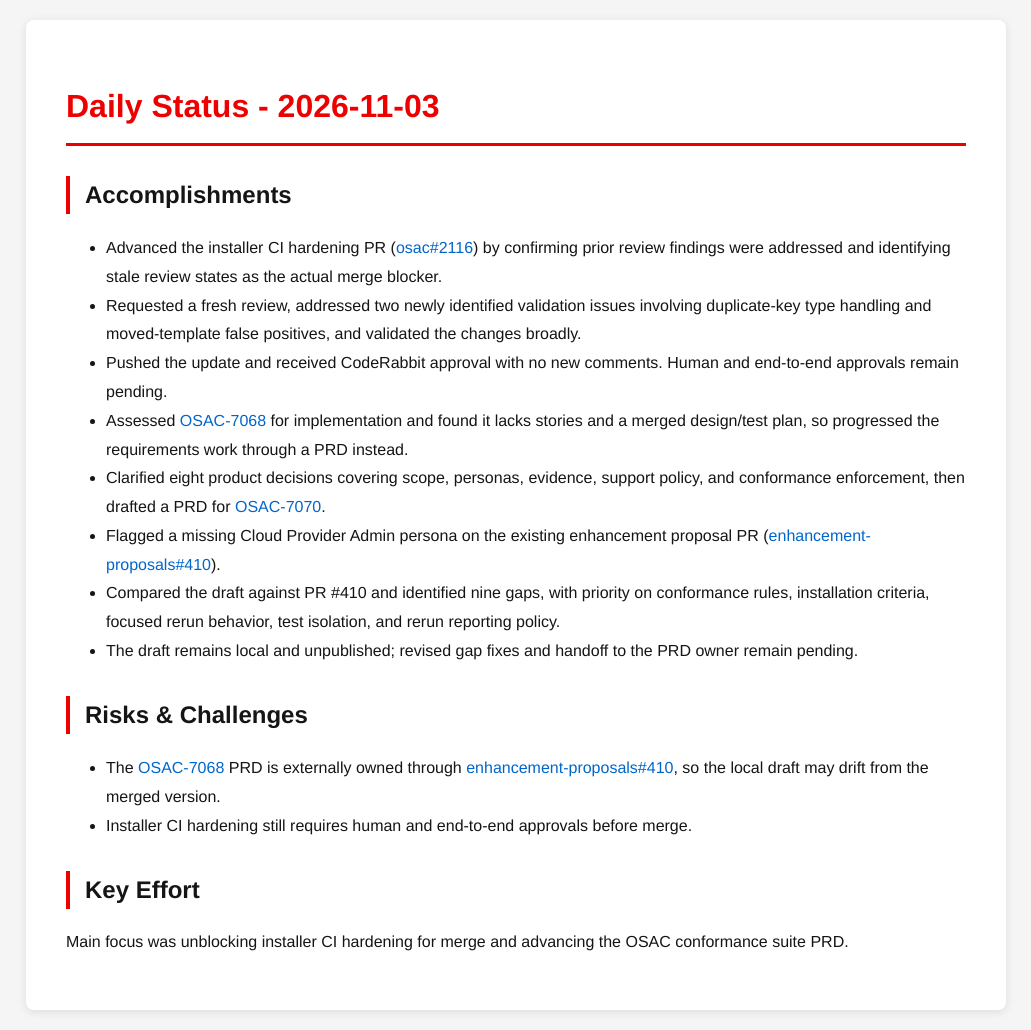
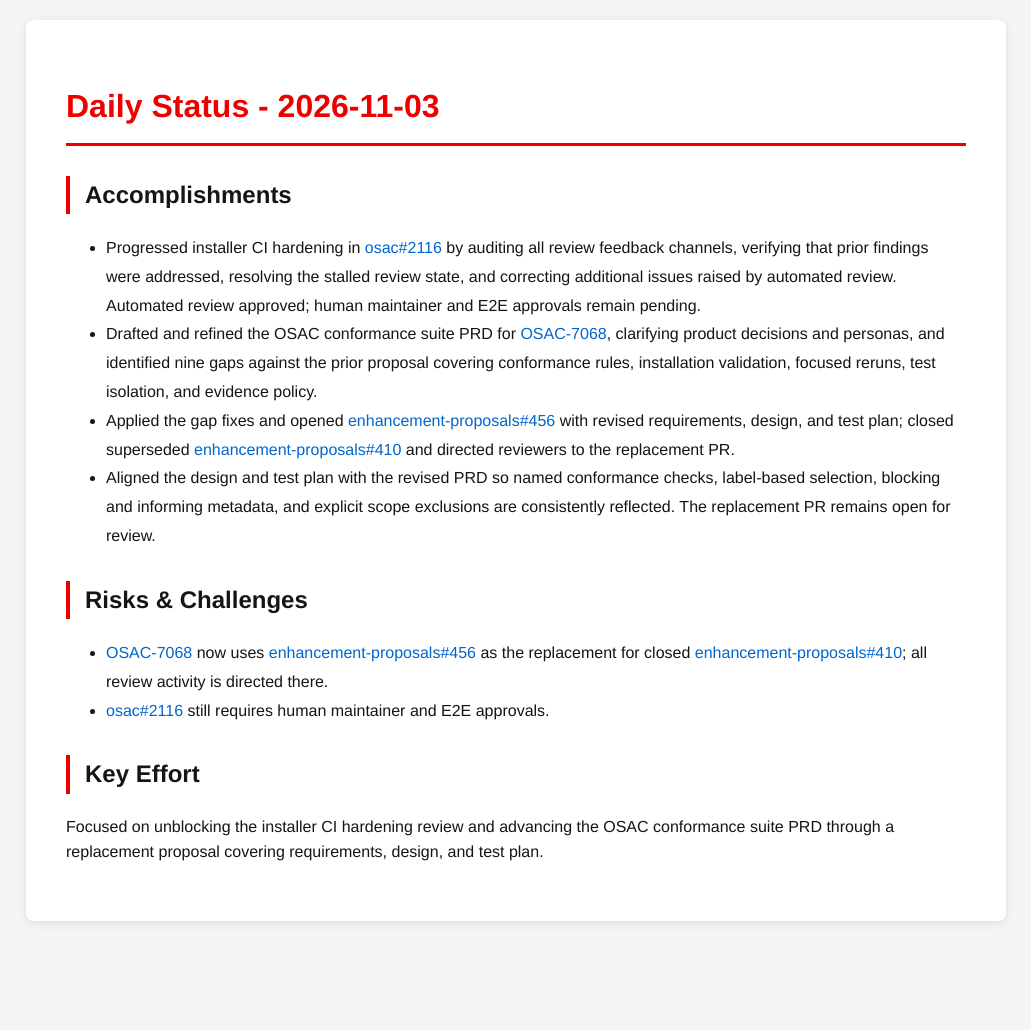
Before and after one commit to tzvatot/daily-status, a Jekyll site: the page built from 2026-11-03.md, in a window 1280 px wide. Shown: the whole page, without its empty margins (124-1155 px from the left). Built offline with Jekyll 4.4.1, drawn with Linux system fonts in a browser that asks for light colours; after the commit the page ends 941 px from its top, so only the background shows below that.

Commit message:
Daily status update - 2026-11-03

```diff
--- a/2026-11-03.md
+++ b/2026-11-03.md
@@ -7,18 +7,14 @@ date: 2026-11-03
 # Daily Status - 2026-11-03
 
 ## Accomplishments
-- Advanced the installer CI hardening PR ([osac#2116](https://github.com/osac-project/osac/pull/2116)) by confirming prior review findings were addressed and identifying stale review states as the actual merge blocker.
-- Requested a fresh review, addressed two newly identified validation issues involving duplicate-key type handling and moved-template false positives, and validated the changes broadly.
-- Pushed the update and received CodeRabbit approval with no new comments. Human and end-to-end approvals remain pending.
-- Assessed [OSAC-7068](https://redhat.atlassian.net/browse/OSAC-7068) for implementation and found it lacks stories and a merged design/test plan, so progressed the requirements work through a PRD instead.
-- Clarified eight product decisions covering scope, personas, evidence, support policy, and conformance enforcement, then drafted a PRD for [OSAC-7070](https://redhat.atlassian.net/browse/OSAC-7070).
-- Flagged a missing Cloud Provider Admin persona on the existing enhancement proposal PR ([enhancement-proposals#410](https://github.com/osac-project/enhancement-proposals/pull/410)).
-- Compared the draft against PR #410 and identified nine gaps, with priority on conformance rules, installation criteria, focused rerun behavior, test isolation, and rerun reporting policy.
-- The draft remains local and unpublished; revised gap fixes and handoff to the PRD owner remain pending.
+- Progressed installer CI hardening in [osac#2116](https://github.com/osac-project/osac/pull/2116) by auditing all review feedback channels, verifying that prior findings were addressed, resolving the stalled review state, and correcting additional issues raised by automated review. Automated review approved; human maintainer and E2E approvals remain pending.
+- Drafted and refined the OSAC conformance suite PRD for [OSAC-7068](https://redhat.atlassian.net/browse/OSAC-7068), clarifying product decisions and personas, and identified nine gaps against the prior proposal covering conformance rules, installation validation, focused reruns, test isolation, and evidence policy.
+- Applied the gap fixes and opened [enhancement-proposals#456](https://github.com/osac-project/enhancement-proposals/pull/456) with revised requirements, design, and test plan; closed superseded [enhancement-proposals#410](https://github.com/osac-project/enhancement-proposals/pull/410) and directed reviewers to the replacement PR.
+- Aligned the design and test plan with the revised PRD so named conformance checks, label-based selection, blocking and informing metadata, and explicit scope exclusions are consistently reflected. The replacement PR remains open for review.
 
 ## Risks & Challenges
-- The [OSAC-7068](https://redhat.atlassian.net/browse/OSAC-7068) PRD is externally owned through [enhancement-proposals#410](https://github.com/osac-project/enhancement-proposals/pull/410), so the local draft may drift from the merged version.
-- Installer CI hardening still requires human and end-to-end approvals before merge.
+- [OSAC-7068](https://redhat.atlassian.net/browse/OSAC-7068) now uses [enhancement-proposals#456](https://github.com/osac-project/enhancement-proposals/pull/456) as the replacement for closed [enhancement-proposals#410](https://github.com/osac-project/enhancement-proposals/pull/410); all review activity is directed there.
+- [osac#2116](https://github.com/osac-project/osac/pull/2116) still requires human maintainer and E2E approvals.
 
 ## Key Effort
-Main focus was unblocking installer CI hardening for merge and advancing the OSAC conformance suite PRD.
+Focused on unblocking the installer CI hardening review and advancing the OSAC conformance suite PRD through a replacement proposal covering requirements, design, and test plan.
```
